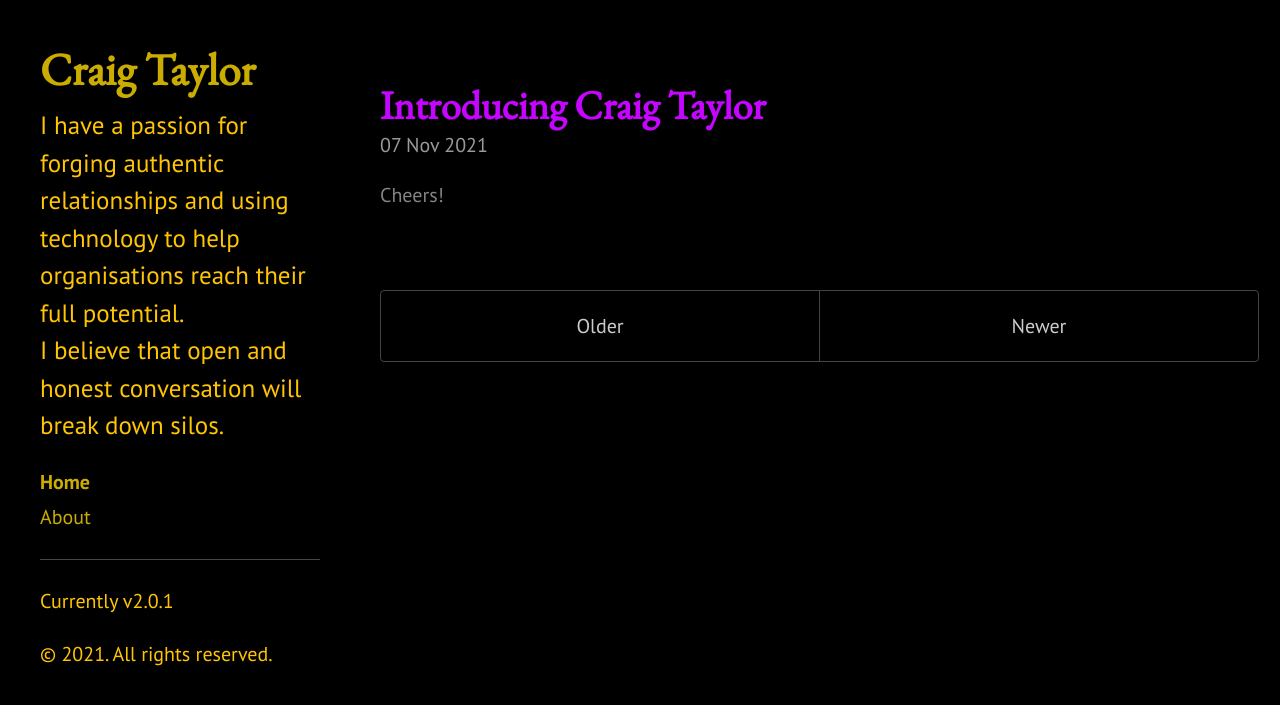
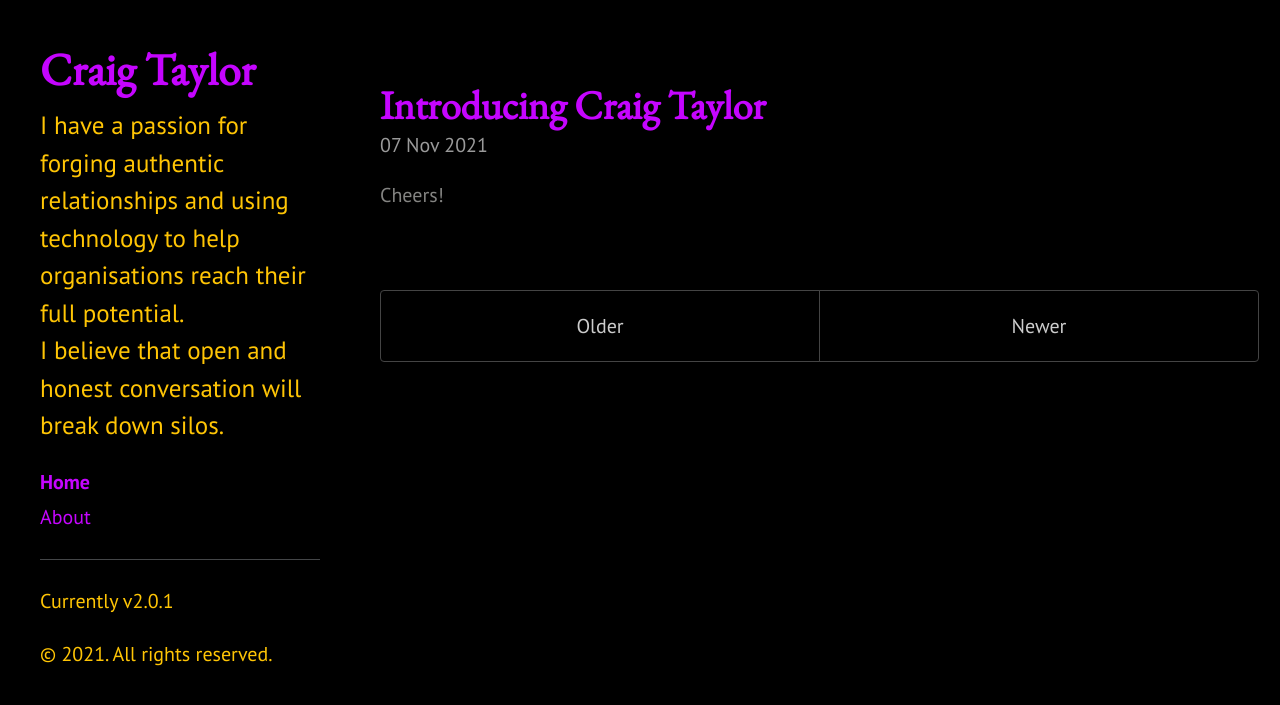
Before and after one commit to taylorc/taylorc.github.io, a Jekyll site: the page built from index.html, in a window 1280 px wide. Shown: the top 705 px of the page. Built offline with Jekyll 4.4.1, drawn with Linux system fonts in a browser that asks for light colours; the list of posts is cut into pages by our own code.

Commit message:
chnage sidebar anchor

```diff
--- a/public/css/blackdoc.css
+++ b/public/css/blackdoc.css
@@ -398,6 +398,10 @@ a.sidebar-nav-item:focus {
   background-color: #000F;
   color: #ffc505
 }
+
+.theme-base-0e .sidebar a {
+  color: #c505ff
+}
 .theme-base-0e .content a,
 .theme-base-0e .related-posts li a:hover {
   color: #c505ff;
```
